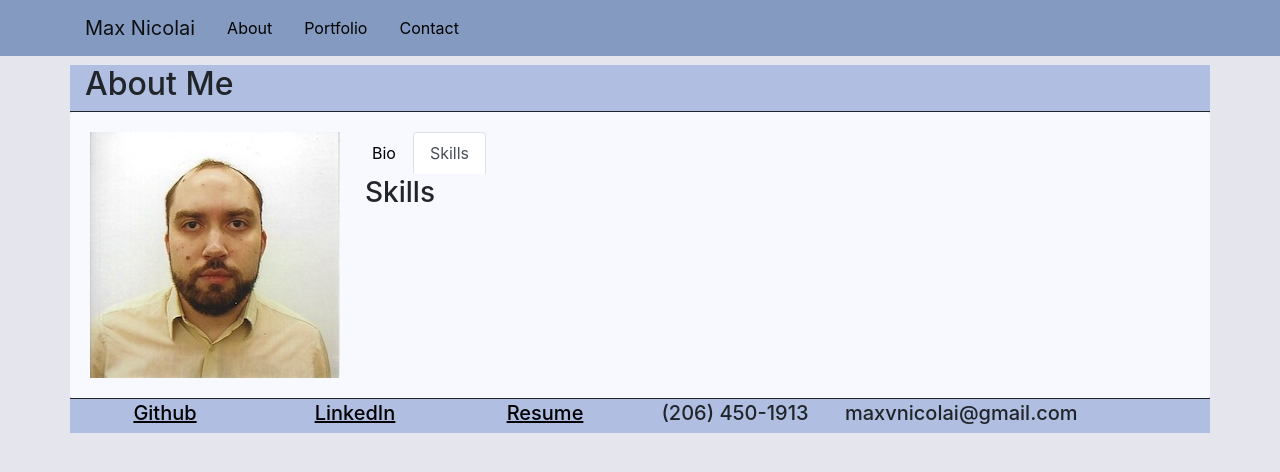
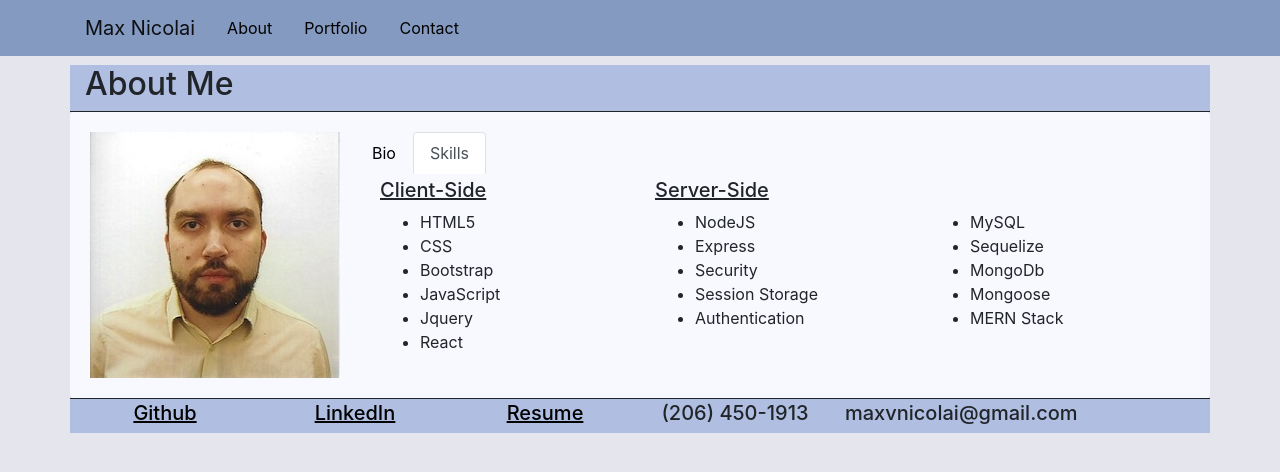
Before and after one commit to mavn2/react_portfolio, a React (Create React App) app in the folder portfolio/: page / in a window 1280 px wide. Both pictures are taken after a click on the tab "Skills". Shown: the top 472 px of the page. Built offline with nearby package versions, Linux system fonts and the light colour scheme.

Commit message:
added skills to portfolio

```diff
--- a/portfolio/public/index.html
+++ b/portfolio/public/index.html
@@ -6,8 +6,8 @@
     <meta name="viewport" content="width=device-width, initial-scale=1" />
     <meta name="theme-color" content="#000000" />
     <meta
-      name="description"
-      content="Web site created using create-react-app"
+      name="Max Nicolai: Portfolio"
+      content="Portfolio page for a talented, enterprising new full stack dev."
     />
     <link rel="apple-touch-icon" href="%PUBLIC_URL%/logo192.png" />
     <!--
@@ -24,20 +24,10 @@
       work correctly both with client-side routing and a non-root public URL.
       Learn how to configure a non-root public URL by running `npm run build`.
     -->
-    <title>React App</title>
+    <title>MVN</title>
   </head>
   <body>
     <noscript>You need to enable JavaScript to run this app.</noscript>
     <div id="root"></div>
-    <!--
-      This HTML file is a template.
-      If you open it directly in the browser, you will see an empty page.
-
-      You can add webfonts, meta tags, or analytics to this file.
-      The build step will place the bundled scripts into the <body> tag.
-
-      To begin the development, run `npm start` or `yarn start`.
-      To create a production bundle, use `npm run build` or `yarn build`.
-    -->
   </body>
 </html>
--- a/portfolio/src/components/CenterCard/index.js
+++ b/portfolio/src/components/CenterCard/index.js
@@ -1,5 +1,6 @@
 import React from 'react';
-import { Card, Row, Col, Image, Tabs } from 'react-bootstrap'
+import { Card, Row, Col, Image, Tabs } from 'react-bootstrap';
+import Skills from '../Skills';
 
 //Export a card formatted for use on the landing page
 export default function CenterCard(props){
@@ -14,13 +15,15 @@ export default function CenterCard(props){
             <Tabs>
               <Tabs.Tab eventKey="bio" title="Bio">
                 <Card.Text style={{ marginTop: "15px"}}>
-                  <h3>{props.title}</h3>
-                  {props.text.map((p) => {return <p>{p}</p>})}
+                  <article>
+                    <h3>{props.title}</h3>
+                    {props.text.map((p) => {return <p>{p}</p>})}
+                  </article>
                 </Card.Text>
               </Tabs.Tab>
               <Tabs.Tab eventKey="skills" title="Skills">
                 <Card.Text style={{ marginTop: "15px"}}>
-                  <h3>Skills</h3>
+                  <Skills />
                 </Card.Text>
               </Tabs.Tab>
             </Tabs>
--- /dev/null
+++ b/portfolio/src/components/List/index.js
@@ -0,0 +1,10 @@
+import React from 'react';
+
+// Takes an array as a prop and returns a list w/ array content as items
+export default function List({ array }) {
+  return (
+    <ul>
+      {array.map(item => (<li>{item}</li>))}
+    </ul>
+  );
+};
--- /dev/null
+++ b/portfolio/src/components/Skills/index.js
@@ -0,0 +1,32 @@
+import React from 'react';
+import { Container, Col, Row } from 'react-bootstrap';
+import List from '../List';
+
+export default function Skills() {
+  const clientSkills = ['HTML5', 'CSS', 'Bootstrap', 'JavaScript', 'Jquery', 'React']
+  const serverSkills = ['NodeJS', 'Express', 'Security', 'Session Storage', 'Authentication']
+  const dbSkills = ['MySQL', 'Sequelize', 'MongoDb', 'Mongoose', 'MERN Stack']
+  return(
+    <Container fluid>
+      <Row>
+        <Col md={4}>
+          <h5 style={{ textDecoration: "underline" }}>Client-Side</h5>
+            <List
+              array={clientSkills}
+            />
+        </Col>
+        <Col>
+          <h5 style={{ textDecoration: "underline" }}>Server-Side</h5>
+          <Row>
+          <Col>
+            <List array={serverSkills} />
+          </Col>
+          <Col>
+            <List array={dbSkills} />
+          </Col>
+          </Row>
+        </Col>
+      </Row>
+    </Container>
+  );
+};
--- a/portfolio/src/style.css
+++ b/portfolio/src/style.css
@@ -50,6 +50,7 @@ body{
     vertical-align: middle;
     padding-top: 2px;
 }
+
 /*Style for the About Me card, distinct from Portfolio cards*/
 
 #bio{
@@ -67,6 +68,10 @@ body{
 
 article{
     margin-left: 5px;
+}
+
+.Skills i{
+    min-width: 500px;
 }
 
 
```
